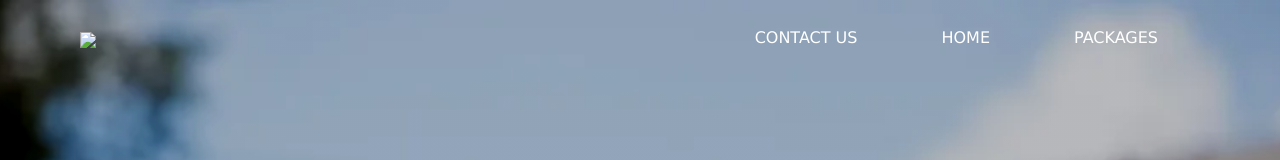
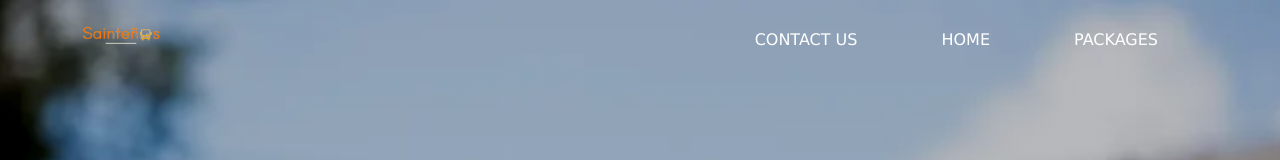
Before and after one commit to saintenos/saintenos.github.io, a plain HTML site: page index.html in a window 1280 px wide. Shown: the top 160 px of the page. Drawn offline with Linux system fonts and the light colour scheme.

Commit message:
Update index.html

```diff
--- a/index.html
+++ b/index.html
@@ -18,7 +18,7 @@
 <body>
 	<header>
       <a href="#" class="brand">
-      	<img src="/img/logo.png">
+      	<img src="img/logo.png">
       </a>
       <nav class="menu">
         <div class="btn">
@@ -52,9 +52,9 @@
 	    //change logo
 	    var logo = document.querySelector(".brand img");
 		if (window.scrollY>0) {
-			logo.setAttribute('src', 'image/logo.png');
+			logo.setAttribute('src', 'img/logo.png');
 		}else{
-			logo.setAttribute('src', 'image/logo.png');
+			logo.setAttribute('src', 'img/logo.png');
 		}
 
     });
```
